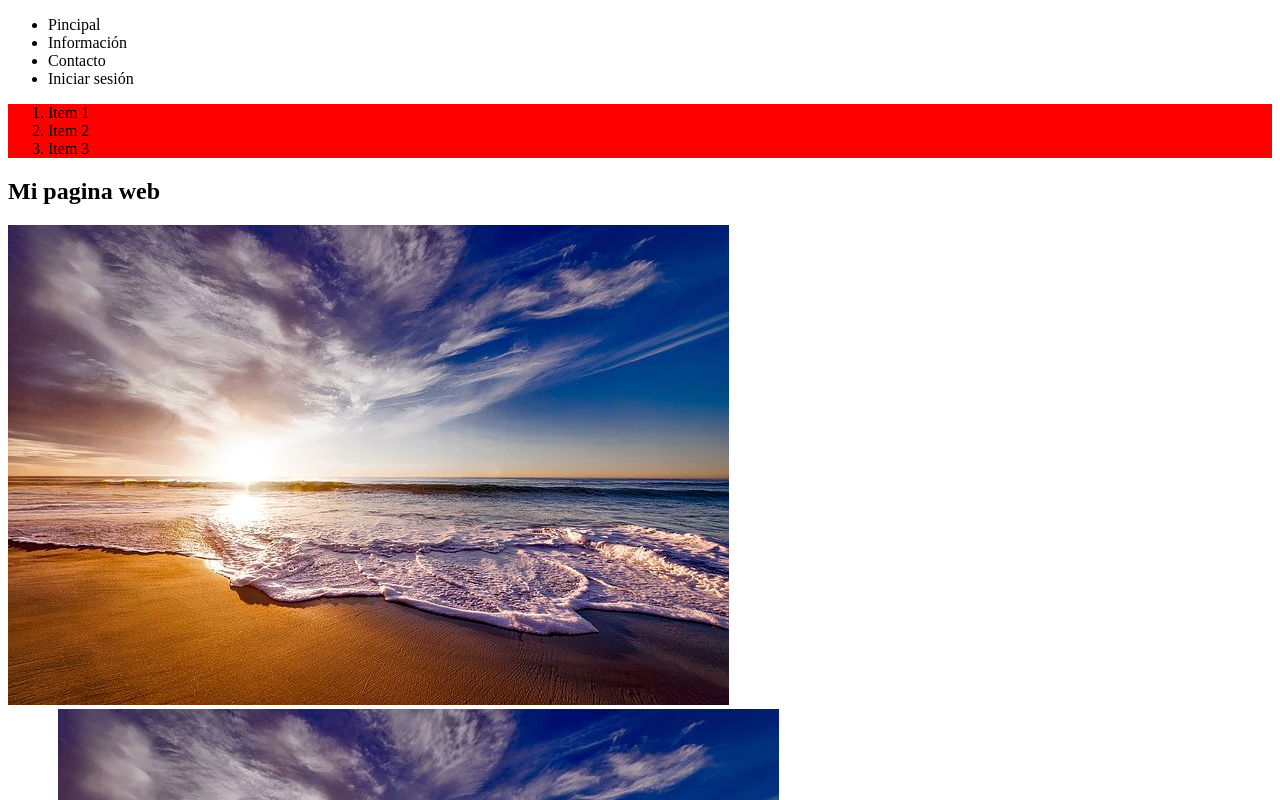
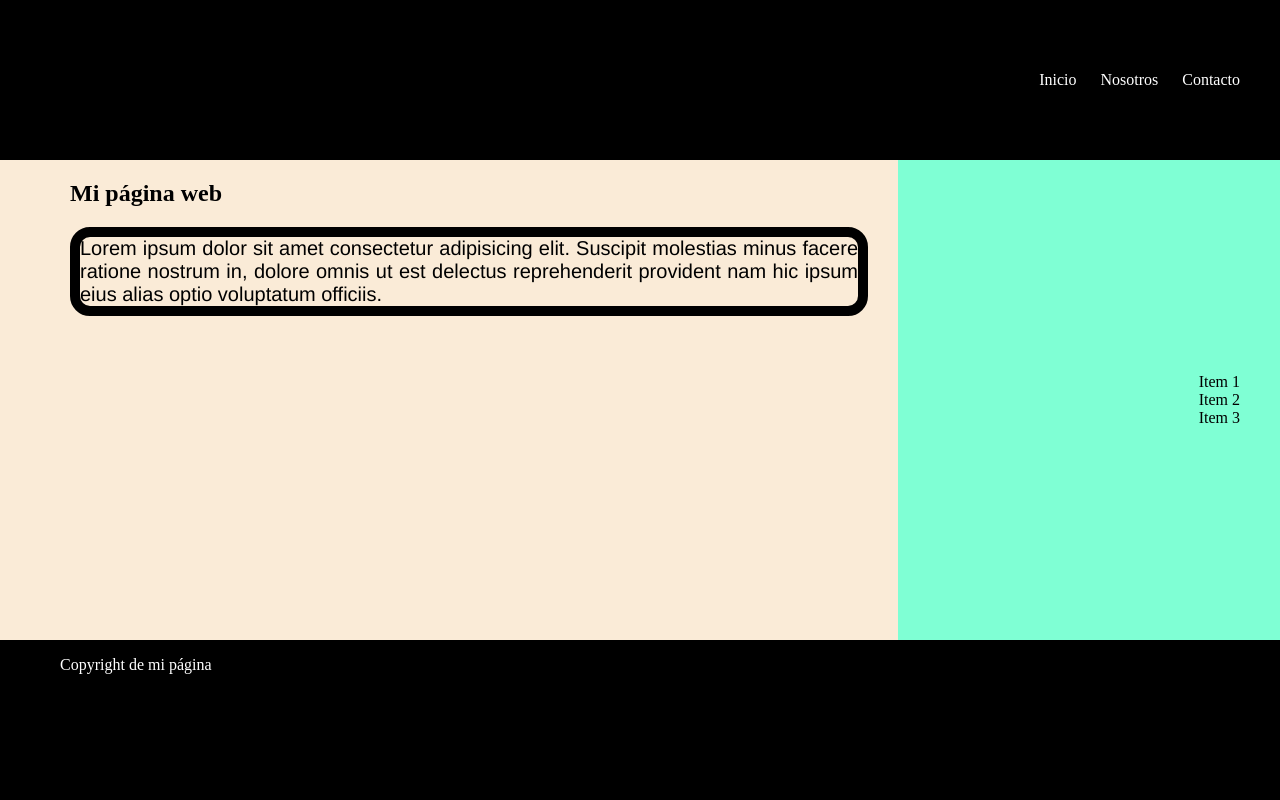
Before and after one commit to Fernandomnz85/app, a plain HTML site: page APP/index.html in a window 1280 px wide. Shown: the top 800 px of the page. Drawn offline with Linux system fonts and the light colour scheme.

Commit message:
Add files via upload

```diff
--- a/APP/index.html
+++ b/APP/index.html
@@ -5,46 +5,97 @@
     <meta charset="UTF-8">
     <meta http-equiv="X-UA-Compatible" content="IE=edge">
     <meta name="viewport" content="width=device-width, initial-scale=1.0">
-    <title>Document</title>
+    <title>Mi primera página web</title>
     <style>
-        #lista{
-            background-color: red;
-        };
-        .conBorde{
-            border-color: blue
-            border: 10px solid;
-        };
-        h1{
-            background-color: blueviolet;
-        }
+    html, body{
+        display: flex;
+        height:100%;
+        flex-direction: column;
+        margin:0;
+    }
+    header{
+        display: flex;
+        justify-content: flex-end;
+        align-items: center;
+        background-color: black;
+        color: white;
+        height:20%;
+        padding-right: 40px;
+    }
+    #contenedor{
+        display: flex;
+        background-color: antiquewhite;
+        color: black;
+        height: 60%;
+        padding-left: 40px;
+    }
+    .pie_pagina{
+        display: flex;
+        background-color: black;
+        color: white;
+        height: 20%;
+        padding-left: 60px;
+    }
+    .lateral{
+        width: 30%;
+        align-items: center;
+        justify-content: right;
+        padding-right: 40px;
+        background-color: aquamarine;
+        display:flex
+    }
+    ul li{
+        display: inline;
+        margin-left: 20px;
+    }
+    ul li:hover{
+        color:brown;
+    }
+    .parrafo{
+        text-align: justify;
+        border: 10px solid;
+        border-color: black;
+        border-radius: 20px;
+        font-size: 20px;
+        font-family:'Franklin Gothic Medium', 'Arial Narrow', Arial, sans-serif
+    }
+    .principal{
+        padding: 0px 30px;
+        width: 70%;
+    }
+    ol li{
+        list-style: none;
+    }
+    ol li:hover{
+        color:white
+    }
     </style>
 </head>
 <body>
     <header>
         <nav>
             <ul>
-                <li>Pincipal</li>
-                <li>Información</li>
+                <li>Inicio</li>
+                <li>Nosotros</li>
                 <li>Contacto</li>
-                <li>Iniciar sesión</li>
             </ul>
         </nav>
     </header>
-    <div class="container">
-        <aside>
+    <div id="contenedor" class="contenedor">
+        <section class="principal">
+            <h1>Mi página web</h1>
+            <p class="parrafo">Lorem ipsum dolor sit amet consectetur adipisicing elit. Suscipit molestias minus facere ratione nostrum in, dolore omnis ut est delectus reprehenderit provident nam hic ipsum eius alias optio voluptatum officiis.</p>
+            <!-- <img id="imagen 1" class="conBorde" src="./images/playa.jpg" alt=""> -->
+            </section>
+     <aside class="lateral">
             <ol id="lista">
                 <li>Item 1</li>
                 <li>Item 2</li>
                 <li>Item 3</li>
             </ol>
         </aside>
-        <section>
-            <h1 id="h1" class="conBorde" >Mi pagina web</h1>
-            <img id="imagen 1" class="conBorde" src="./images/playa.jpg" alt="">
-            <img id="imagen 1" class="conBorde" style="margin-left: 50px;" src="./images/playa.jpg" alt="">
-        </section>
     </div>
-    <footer>
+    <footer class="pie_pagina">
         <p>Copyright de mi página</p>
     </footer>
 </body>
```
